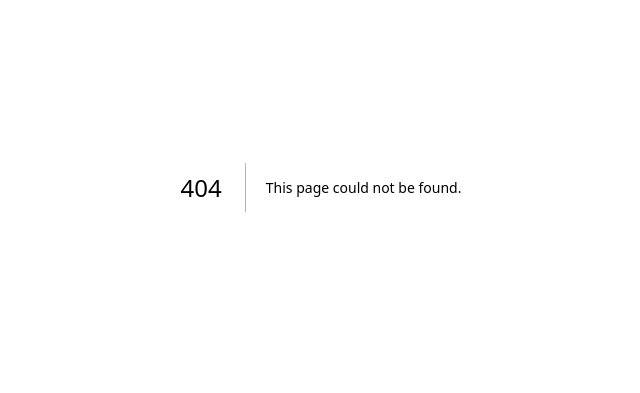
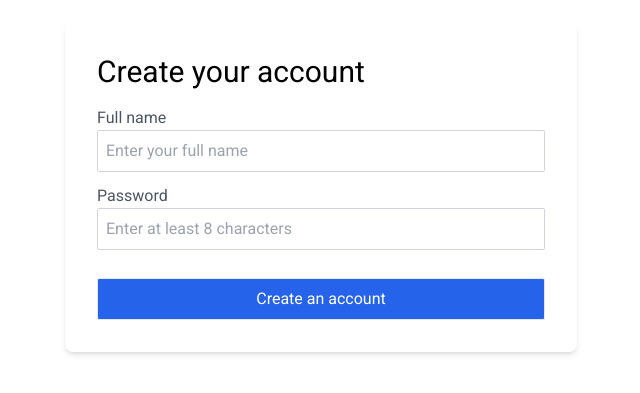
Before and after one commit to V-MuthuKamalesh/Workflow-Frontend, a Next.js app: page /users/account-creation in a window 1280 px wide. Before the commit this address had no page. Shown: the part 213-606 px from the top of the page, without its empty margins (319-959 px from the left). Built offline with nearby package versions, Linux system fonts and the light colour scheme.

Commit message:
Create Account creation page

```diff
--- /dev/null
+++ b/src/app/_components/UI/Button.js
@@ -0,0 +1,7 @@
+export default function Button({ buttonText }) {
+  return (
+    <button className="w-full text-white bg-blue-600 hover:bg-blue-700 border border-gray-200 rounded-sm py-2 mt-3">
+      {buttonText}
+    </button>
+  );
+}
--- /dev/null
+++ b/src/app/_components/UI/GoogleAuthButton.js
@@ -0,0 +1,10 @@
+import Google from "../svg/Google";
+
+export default function GoogleAuthButton({ text, className }) {
+  return (
+    <button className={className}>
+      <Google />
+      <span>{text}</span>
+    </button>
+  );
+}
--- /dev/null
+++ b/src/app/_components/UI/Input.js
@@ -0,0 +1,11 @@
+export default function Input({ title, ...props }) {
+  return (
+    <div className="w-full mt-3">
+      <p className="text-gray-600">{title}</p>
+      <input
+        className="w-full outline-none border border-gray-300 p-2 rounded-sm"
+        {...props}
+      />
+    </div>
+  );
+}
--- /dev/null
+++ b/src/app/_components/UI/SeparatorLine.js
@@ -0,0 +1,9 @@
+export default function SeparatorLine({ text }) {
+  return (
+    <div className="flex items-center my-4 w-full">
+      <hr className="flex-grow border-gray-300" />
+      <p className="px-2 text-sm md:text-base">{text}</p>
+      <hr className="flex-grow border-gray-300" />
+    </div>
+  );
+}
--- /dev/null
+++ b/src/app/_components/account-creation/AccountCreation.js
@@ -0,0 +1,64 @@
+"use client";
+
+import { useState } from "react";
+import Input from "../UI/Input";
+import Button from "../UI/Button";
+
+export default function AccountCreation() {
+  const [formData, setFormData] = useState({
+    fullName: "",
+    password: "",
+  });
+
+  function handleChange(event) {
+    setFormData((prevData) => ({
+      ...prevData,
+      [event.target.name]: event.target.value,
+    }));
+  }
+
+  function handleSubmit(event) {
+    event.preventDefault();
+
+    console.log(formData);
+
+    setFormData({
+      fullName: "",
+      password: "",
+    });
+  }
+
+  return (
+    <div className="flex items-center justify-center h-screen px-4">
+      <form
+        onSubmit={handleSubmit}
+        className="w-full max-w-lg bg-white shadow-md rounded-lg p-6 sm:p-8"
+      >
+        <h1 className="text-2xl sm:text-3xl mb-4">Create your account</h1>
+
+        <Input
+          title="Full name"
+          type="text"
+          placeholder="Enter your full name"
+          name="fullName"
+          value={formData.fullName}
+          onChange={handleChange}
+          required
+        />
+        <Input
+          title="Password"
+          type="password"
+          placeholder="Enter at least 8 characters"
+          name="password"
+          value={formData.password}
+          onChange={handleChange}
+          required
+        />
+
+        <div className="mt-4">
+          <Button buttonText="Create an account" />
+        </div>
+      </form>
+    </div>
+  );
+}
--- a/src/app/_components/auth/BasicAuthSignIn.js
+++ b/src/app/_components/auth/BasicAuthSignIn.js
@@ -2,6 +2,8 @@
 
 import { useRouter } from "next/navigation";
 import { useState } from "react";
+import Button from "../UI/Button";
+import Input from "../UI/Input";
 
 export default function BasicAuthSignIn() {
   const [formData, setFormData] = useState({
@@ -39,11 +41,8 @@ export default function BasicAuthSignIn() {
       onSubmit={handleSubmit}
       className="w-full max-w-sm flex flex-col items-center mt-8"
     >
-      <p className="text-sm md:text-base text-left w-full">
-        Your Email Address
-      </p>
-      <input
-        className="w-full outline-none border border-gray-300 p-2 rounded-sm mt-1 mb-4 text-sm md:text-base"
+      <Input
+        title="Your Email Address"
         type="email"
         placeholder="name@company.com"
         name="email"
@@ -51,12 +50,11 @@ export default function BasicAuthSignIn() {
         onChange={handleFormDataChange}
         required
       />
-
-      <p className="text-sm md:text-base text-left w-full">Your Password</p>
-      <input
-        className="w-full outline-none border border-gray-300 p-2 rounded-sm mt-1 mb-4 text-sm md:text-base"
+      <Input
+        title="Your Password"
         type="password"
         placeholder="Password"
+        minLength="5"
         name="password"
         value={formData.password}
         onChange={handleFormDataChange}
@@ -67,9 +65,7 @@ export default function BasicAuthSignIn() {
         <span className="text-red-600 text-xs">Invalid Credentials</span>
       )}
 
-      <button className="w-full text-white bg-blue-600 hover:bg-blue-700 rounded-sm py-2 text-sm md:text-base">
-        Log In
-      </button>
+      <Button buttonText="Log In" />
     </form>
   );
 }
--- a/src/app/_components/auth/BasicAuthSignUp.js
+++ b/src/app/_components/auth/BasicAuthSignUp.js
@@ -2,6 +2,8 @@
 
 import { useRouter } from "next/navigation";
 import { useState } from "react";
+import Button from "../UI/Button";
+import Input from "../UI/Input";
 
 export default function BasicAuthSignUp() {
   const [email, setEmail] = useState("");
@@ -15,13 +17,14 @@ export default function BasicAuthSignUp() {
 
     const response = { status: 200 }; // Response from server
 
-    // Email already exists
+    // Email already exists in the database
     if (response.status === 409) {
       setError(true);
       return;
     }
 
-    // If email not exists
+    // If email not exists in the database
+    localStorage.setItem("email", email);
     router.push("/users/account-creation");
   }
 
@@ -35,7 +38,7 @@ export default function BasicAuthSignUp() {
       onSubmit={handleEmailSubmit}
       className="flex flex-col items-center justify-center space-y-4 w-full"
     >
-      <input
+      <Input
         className="w-full outline-none border border-gray-300 p-2 rounded-sm"
         type="email"
         placeholder="name@company.com"
@@ -48,9 +51,7 @@ export default function BasicAuthSignUp() {
       {error && (
         <span className="text-red-600 text-xs">Email Already Exists!</span>
       )}
-      <button className="w-full text-white bg-blue-600 hover:bg-blue-700 border border-gray-200 rounded-sm py-2">
-        Continue
-      </button>
+      <Button buttonText="Continue" />
     </form>
   );
 }
--- a/src/app/(authentication)/auth/signin/page.js
+++ b/src/app/auth/signin/page.js
@@ -1,5 +1,7 @@
 import BasicAuthSignIn from "@/app/_components/auth/BasicAuthSignIn";
 import Google from "@/app/_components/svg/Google";
+import GoogleAuthButton from "@/app/_components/UI/GoogleAuthButton";
+import SeparatorLine from "@/app/_components/UI/SeparatorLine";
 import Link from "next/link";
 
 export function generateMetadata() {
@@ -16,21 +18,12 @@ export default function SignInPage() {
         <h1 className="text-3xl md:text-4xl font-light text-center">
           Log in to your account
         </h1>
-
         <BasicAuthSignIn />
-
-        <div className="flex items-center my-6 w-full">
-          <hr className="flex-grow border-gray-300" />
-          <p className="px-2 text-gray-600 text-xs md:text-sm">
-            Or Sign in with
-          </p>
-          <hr className="flex-grow border-gray-300" />
-        </div>
-
-        <button className="w-full md:w-1/4 border border-gray-200 rounded-sm py-2 hover:bg-gray-100 flex items-center justify-center space-x-2">
-          <Google />
-          <span className="text-sm md:text-base">Google</span>
-        </button>
+        <SeparatorLine text="Or Sign in with" />
+        <GoogleAuthButton
+          text="Google"
+          className="w-full md:w-1/4 border border-gray-200 rounded-sm py-2 hover:bg-gray-100 flex items-center justify-center space-x-2"
+        />
       </div>
 
       <p className="mt-4 text-xs md:text-sm text-center">
--- a/src/app/(authentication)/auth/signup/page.js
+++ b/src/app/auth/signup/page.js
@@ -1,5 +1,7 @@
 import BasicAuthSignUp from "@/app/_components/auth/BasicAuthSignUp";
 import Google from "@/app/_components/svg/Google";
+import GoogleAuthButton from "@/app/_components/UI/GoogleAuthButton";
+import SeparatorLine from "@/app/_components/UI/SeparatorLine";
 import Link from "next/link";
 
 export function generateMetadata() {
@@ -19,18 +21,11 @@ export default function SignUpPage() {
         <p className="text-base md:text-lg mb-8 text-center">
           Get started - it&apos;s free. No Credit card needed.
         </p>
-
-        <button className="w-full border border-gray-200 rounded-sm py-2 hover:bg-gray-100 flex items-center justify-center space-x-1">
-          <Google />
-          <span>Continue with Google</span>
-        </button>
-
-        <div className="flex items-center my-4 w-full">
-          <hr className="flex-grow border-gray-300" />
-          <p className="px-2 text-sm md:text-base">Or</p>
-          <hr className="flex-grow border-gray-300" />
-        </div>
-
+        <GoogleAuthButton
+          text="Continue with Google"
+          className="w-full border border-gray-200 rounded-sm py-2 hover:bg-gray-100 flex items-center justify-center space-x-1"
+        />
+        <SeparatorLine text="Or" />
         <BasicAuthSignUp />
 
         <p className="mt-10 text-sm text-center">
--- /dev/null
+++ b/src/app/users/account-creation/page.js
@@ -0,0 +1,5 @@
+import AccountCreation from "@/app/_components/account-creation/AccountCreation";
+
+export default function AccountCreationPage() {
+  return <AccountCreation />;
+}
```
